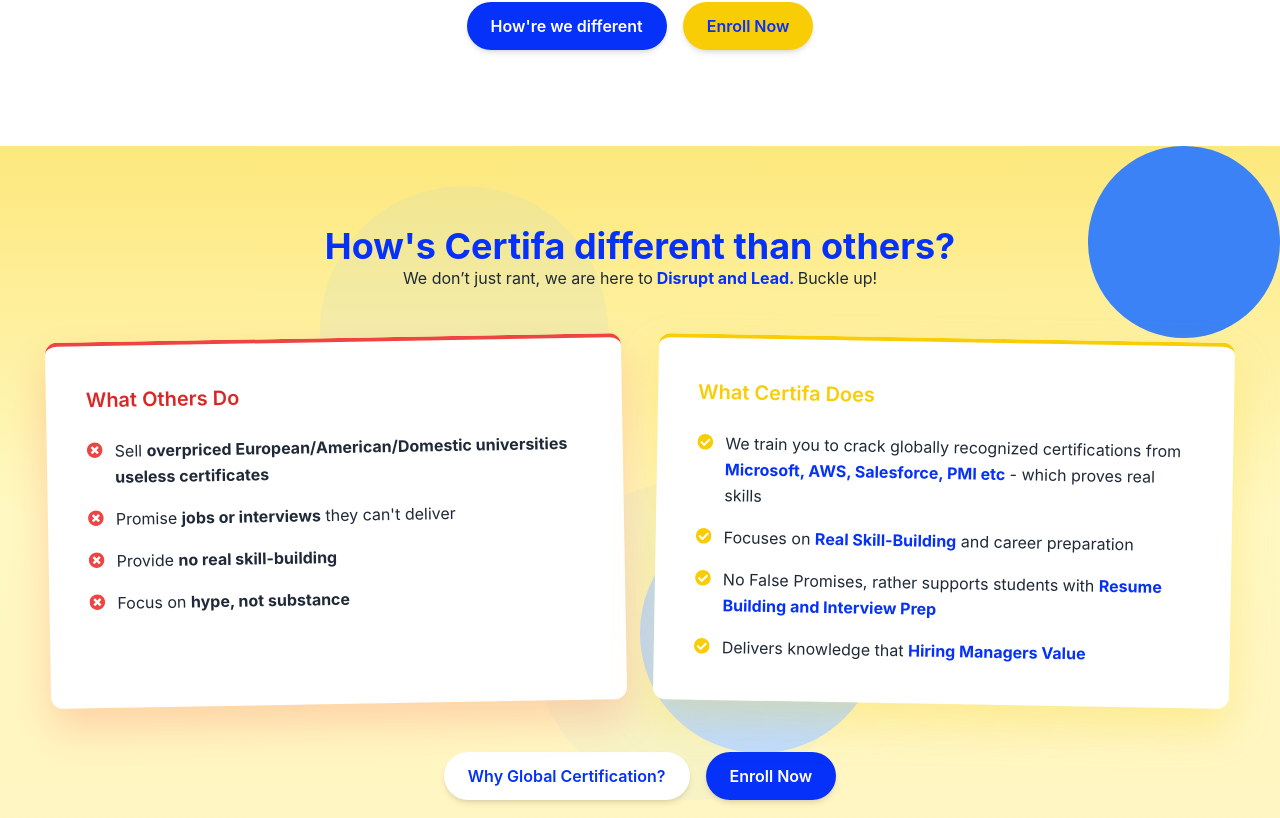
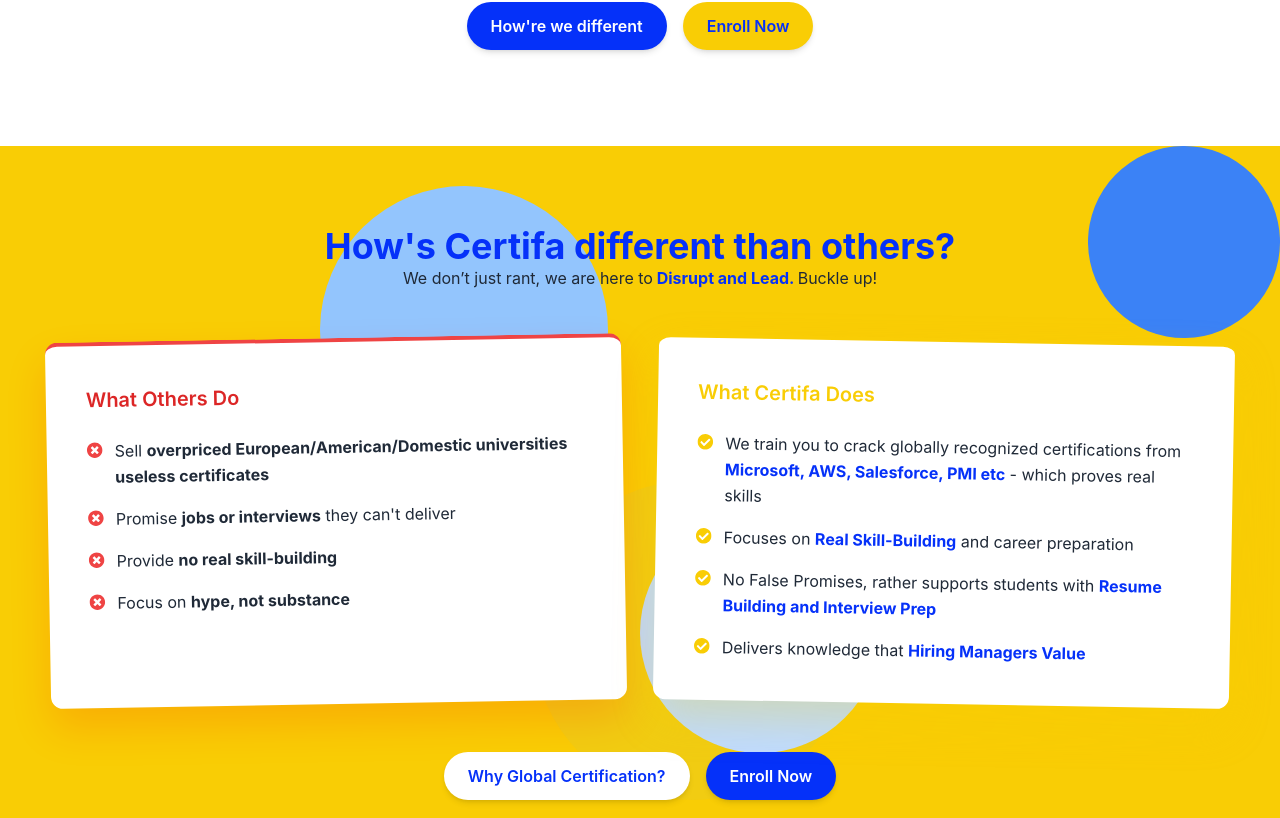
Before and after one commit to sanjeev699/certifa_rebel, a React (Create React App) app: page / in a window 1280 px wide. Shown: the part 1542-2360 px from the top of the page. Built offline with nearby package versions, Linux system fonts and the light colour scheme.

Commit message:
Update ComparisonSection.jsx

```diff
--- a/src/components/ComparisonSection.jsx
+++ b/src/components/ComparisonSection.jsx
@@ -9,10 +9,10 @@
           id="comparison"
           className="relative py-20 overflow-hidden">
       {/* Background Gradient */}
-      <div className="absolute inset-0 bg-gradient-to-b from-[#fde87c] via-[#fff8c2] to-[#fff5c2] z-0"></div>
+      <div className="absolute inset-0 bg-gradient-to-b from-[#f9cd05] via-[#f9cd05] to-[#f9cd05] z-0"></div>
 
       {/* Floating/Abstract Shapes */}
-      <div className="absolute top-10 left-1/4 w-72 h-72 bg-blue-300 opacity-10 rounded-full rotate-12 animate-pulse-slow"></div>
+      <div className="absolute top-10 left-1/4 w-72 h-72 bg-blue-300 opacity-6 rounded-full rotate-12 animate-pulse-slow"></div>
       <div className="absolute bottom-20 right-1/3 w-80 h-80 bg-blue-400 opacity-5 rounded-full -rotate-6 animate-ping-slow"></div>
       <div className="absolute top-1/2 left-1/2 w-60 h-60 bg-blue-200 opacity-8 rounded-full rotate-45 animate-pulse-slow"></div>
       <div className="absolute top-0 right-0 w-48 h-48 bg-blue-500 opacity-6 rounded-full -rotate-12 animate-ping-slow"></div>
```
